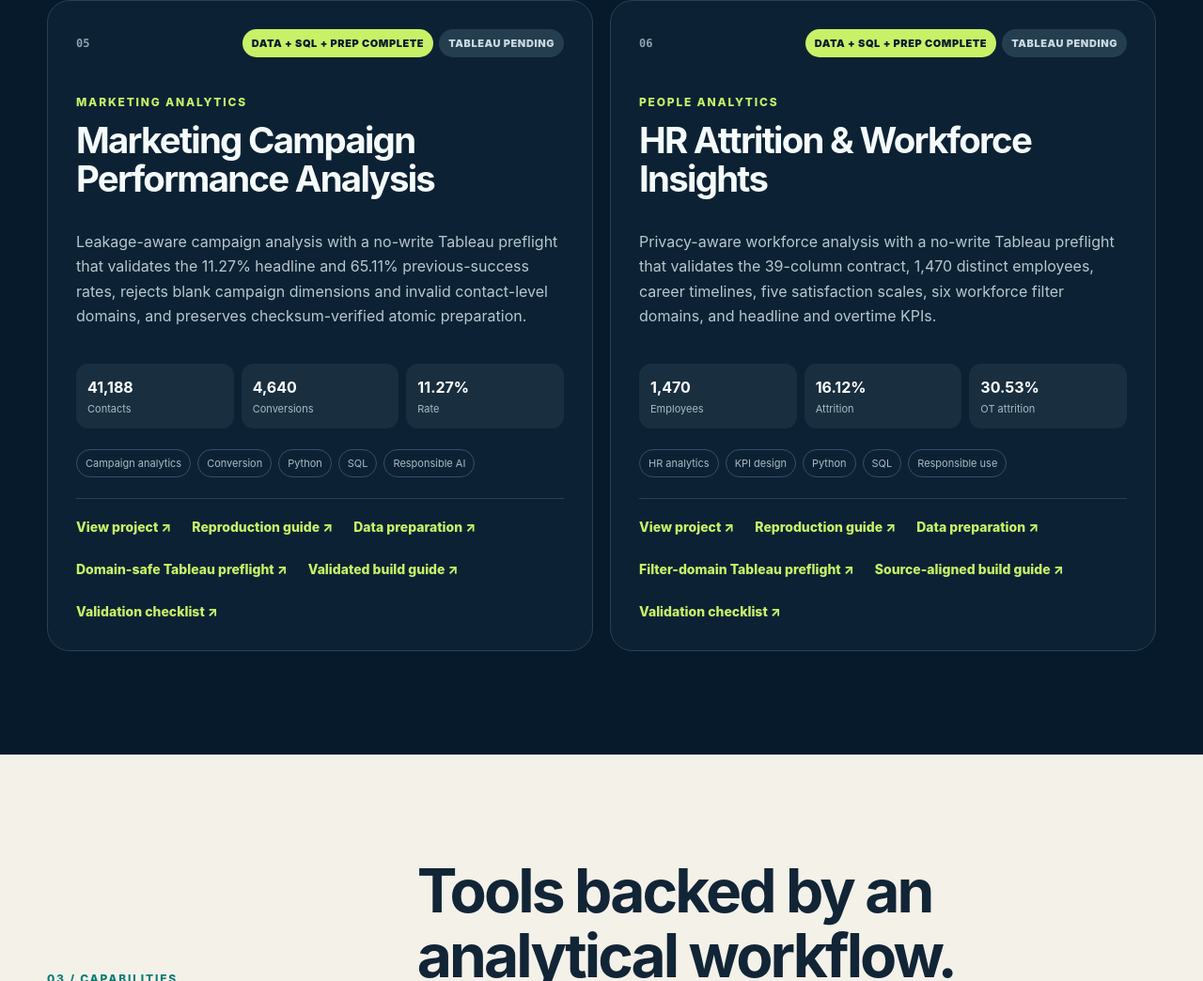
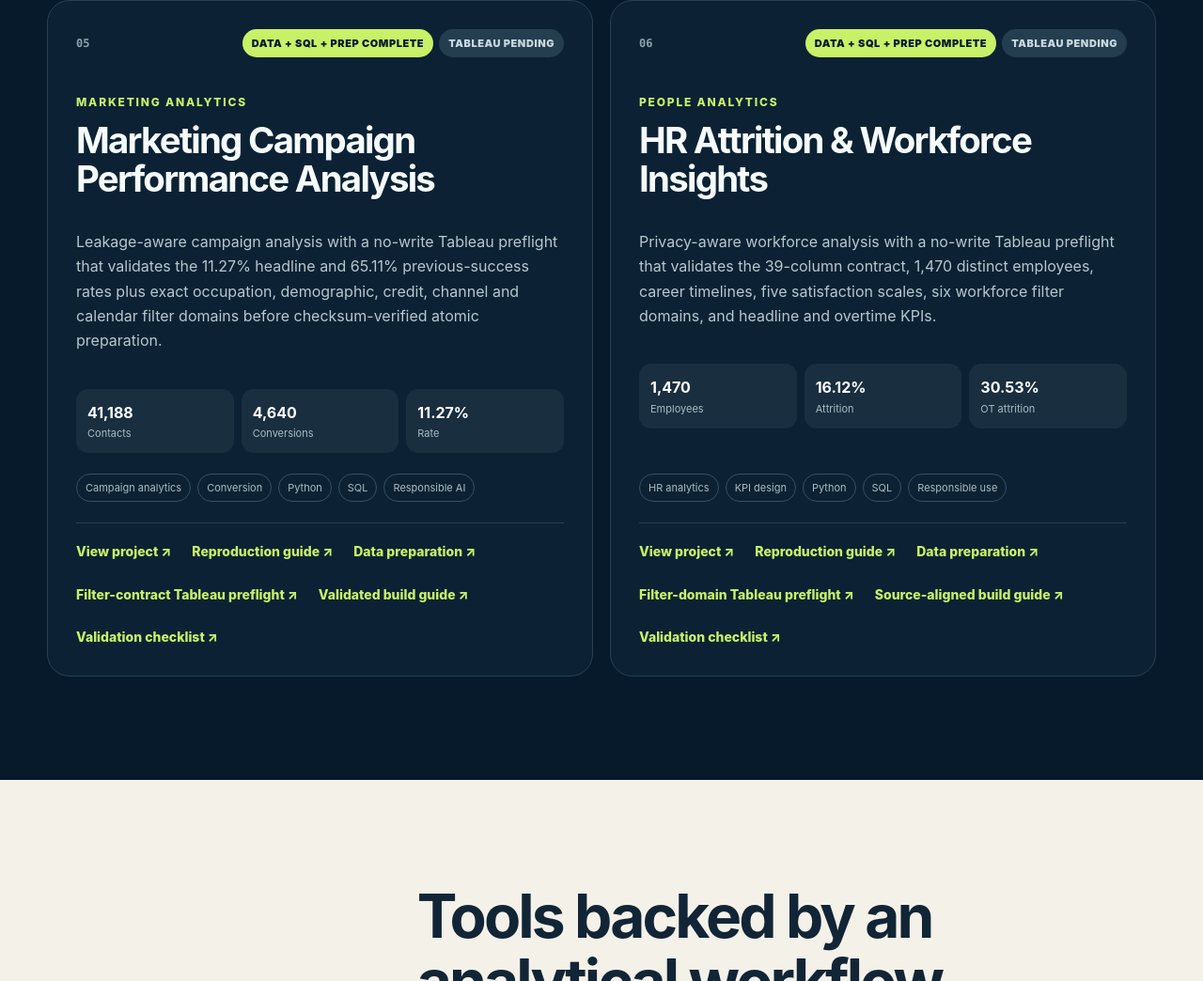
Before and after one commit to sunil914/sunil914.github.io, a plain HTML site: page index.html in a window 1280 px wide. Shown: the part 3716-4760 px from the top of the page at 94% size. Drawn offline with Linux system fonts and the light colour scheme.

Commit message:
Document marketing filter validation

```diff
--- a/index.html
+++ b/index.html
@@ -189,10 +189,10 @@
             <div class="project-top"><span class="project-number">05</span><div class="project-status"><span class="pill complete">Data + SQL + prep complete</span><span class="pill progress">Tableau pending</span></div></div>
             <p class="project-domain">MARKETING ANALYTICS</p>
             <h3>Marketing Campaign Performance Analysis</h3>
-            <p>Leakage-aware campaign analysis with a no-write Tableau preflight that validates the 11.27% headline and 65.11% previous-success rates, rejects blank campaign dimensions and invalid contact-level domains, and preserves checksum-verified atomic preparation.</p>
+            <p>Leakage-aware campaign analysis with a no-write Tableau preflight that validates the 11.27% headline and 65.11% previous-success rates plus exact occupation, demographic, credit, channel and calendar filter domains before checksum-verified atomic preparation.</p>
             <div class="metric-row"><span><strong>41,188</strong> Contacts</span><span><strong>4,640</strong> Conversions</span><span><strong>11.27%</strong> Rate</span></div>
             <ul class="tags"><li>Campaign analytics</li><li>Conversion</li><li>Python</li><li>SQL</li><li>Responsible AI</li></ul>
-            <div class="card-links"><a href="https://github.com/sunil914/marketing-campaign-performance-analysis" target="_blank" rel="noreferrer">View project ↗</a><a href="https://github.com/sunil914/marketing-campaign-performance-analysis/blob/main/README.md#reproduce-the-prepared-data" target="_blank" rel="noreferrer">Reproduction guide ↗</a><a href="https://github.com/sunil914/marketing-campaign-performance-analysis/blob/main/scripts/prepare_data.py" target="_blank" rel="noreferrer">Data preparation ↗</a><a href="https://github.com/sunil914/marketing-campaign-performance-analysis/blob/main/scripts/prepare_tableau_data.py" target="_blank" rel="noreferrer">Domain-safe Tableau preflight ↗</a><a href="https://github.com/sunil914/marketing-campaign-performance-analysis/blob/main/tableau/TABLEAU_BUILD_GUIDE.md" target="_blank" rel="noreferrer">Validated build guide ↗</a><a href="https://github.com/sunil914/marketing-campaign-performance-analysis/blob/main/tableau/VALIDATION_CHECKLIST.md" target="_blank" rel="noreferrer">Validation checklist ↗</a></div>
+            <div class="card-links"><a href="https://github.com/sunil914/marketing-campaign-performance-analysis" target="_blank" rel="noreferrer">View project ↗</a><a href="https://github.com/sunil914/marketing-campaign-performance-analysis/blob/main/README.md#reproduce-the-prepared-data" target="_blank" rel="noreferrer">Reproduction guide ↗</a><a href="https://github.com/sunil914/marketing-campaign-performance-analysis/blob/main/scripts/prepare_data.py" target="_blank" rel="noreferrer">Data preparation ↗</a><a href="https://github.com/sunil914/marketing-campaign-performance-analysis/blob/main/scripts/prepare_tableau_data.py" target="_blank" rel="noreferrer">Filter-contract Tableau preflight ↗</a><a href="https://github.com/sunil914/marketing-campaign-performance-analysis/blob/main/tableau/TABLEAU_BUILD_GUIDE.md" target="_blank" rel="noreferrer">Validated build guide ↗</a><a href="https://github.com/sunil914/marketing-campaign-performance-analysis/blob/main/tableau/VALIDATION_CHECKLIST.md" target="_blank" rel="noreferrer">Validation checklist ↗</a></div>
           </article>
 
           <article class="project-card" data-status="progress">
```
